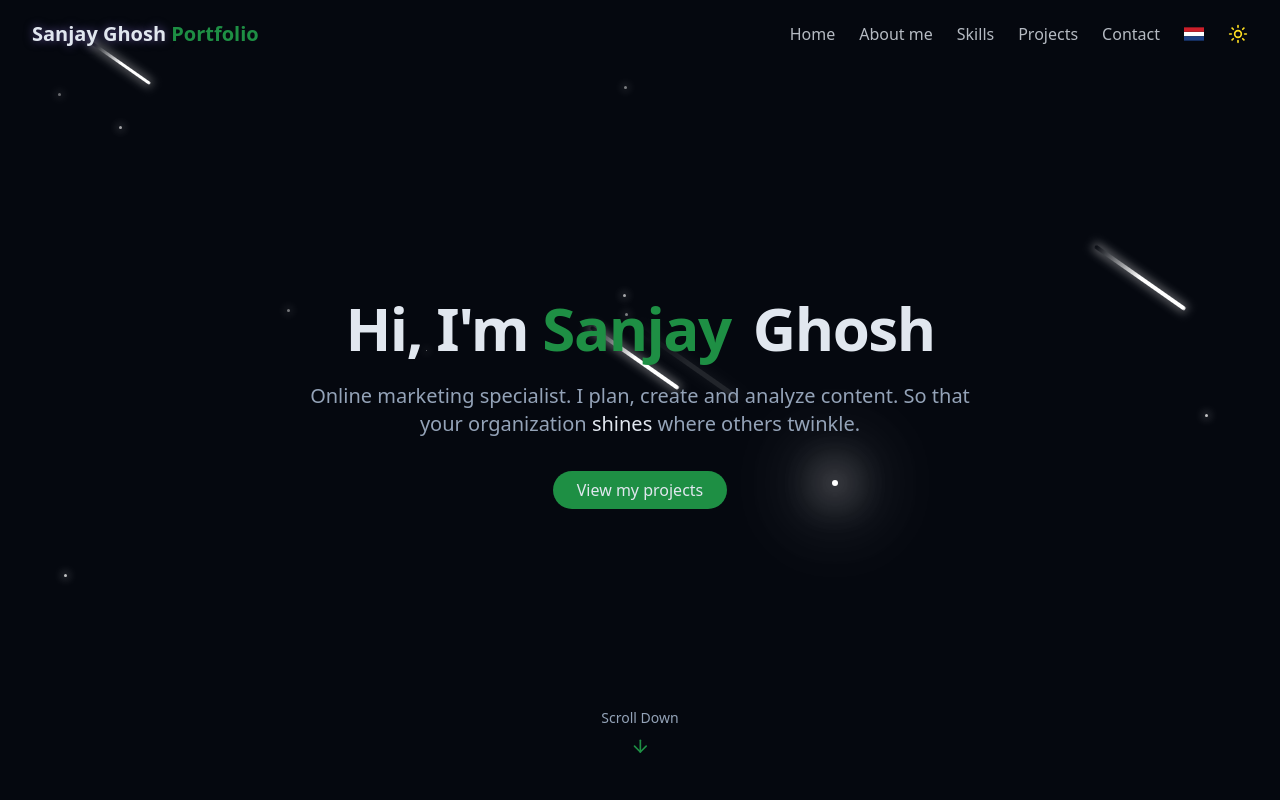
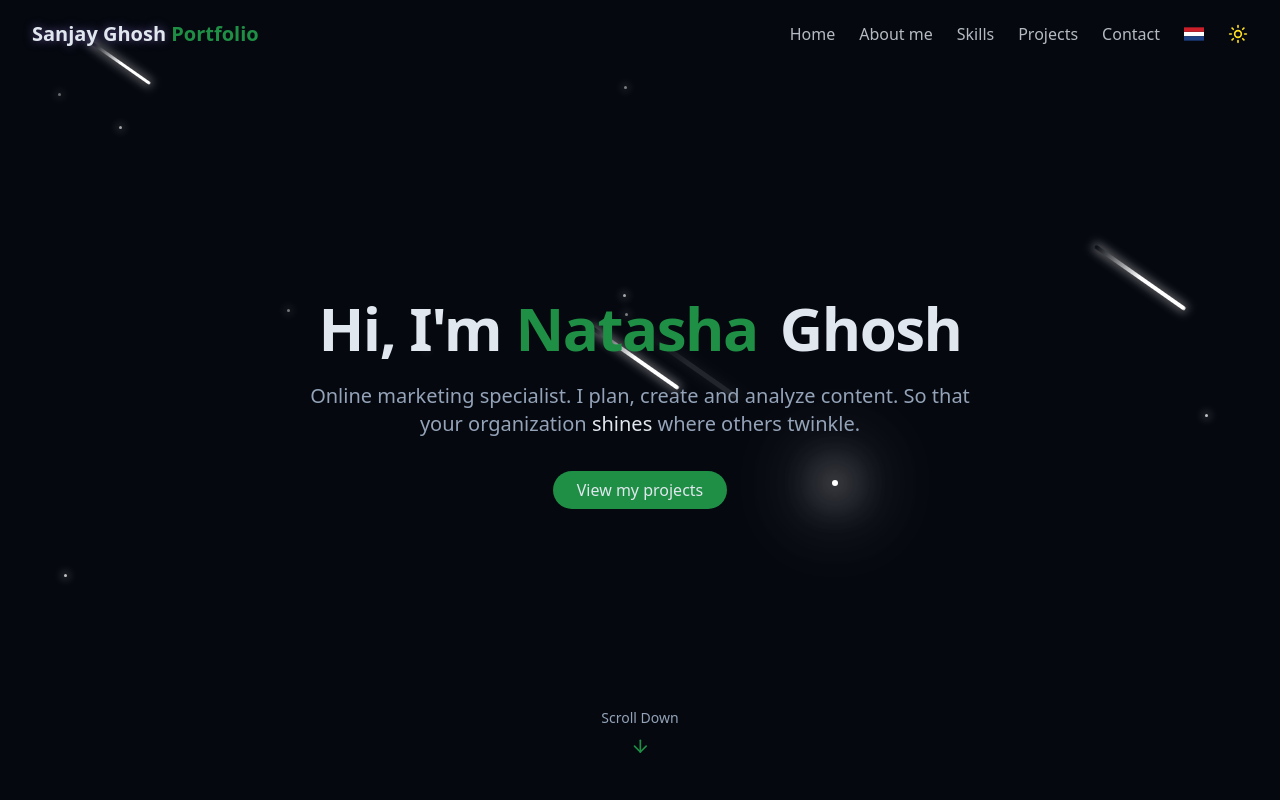
Before and after one commit to Sharkmaaan/portfolio-website, a React (Vite) app: page / in a window 1280 px wide. Shown: the top 800 px of the page. Built offline with nearby package versions, Linux system fonts and the light colour scheme.

Commit message:
Change heading in projects section

```diff
--- a/src/components/HeroSection.jsx
+++ b/src/components/HeroSection.jsx
@@ -10,7 +10,7 @@ export const HeroSection = () => {
             <div className="space-y-6">
                 <h1 className="text-4xl md:text-6xl font-bold tracking-tight">
                     <span className="opacity-0 animate-fade-in">{t('hero.greeting')} </span>
-                    <span className="text-primary opacity-0 animate-fade-in-delay-1">Sanjay </span>
+                    <span className="text-primary opacity-0 animate-fade-in-delay-1">Natasha </span>
                     <span className="text-gradient ml-2 opacity-0 animate-fade-in-delay-2">Ghosh </span>
                 </h1>
                 <p className= "text-lg md:text-xl max-w-2xl mx-auto opacity-0 animate-fade-in-delay-3">
--- a/src/locales/en.json
+++ b/src/locales/en.json
@@ -109,7 +109,7 @@
         "tags": ["PR writing", "Storytelling", "Science communication"]
       },
       "psychologyPlatform": {
-        "title": "Website copywriting for psychology platform",
+        "title": "Website copywriting for It's Just Therapy",
         "description": "Everyone needs some support sometimes. Even a psychology platform that helps people find support.\n\nSaskia wanted to help people find the right therapy, but didn't know how to explain it simply. I wrote a complete website for her, so her visitors knew what they could expect from her.\n\nMeanwhile, the matches are flowing in and plenty of matches are being made. Saves Saskia some headaches too.",
         "tags": ["Website copywriting", "Website content", "Conversion optimization"]
       }
--- a/src/locales/nl.json
+++ b/src/locales/nl.json
@@ -109,7 +109,7 @@
         "tags": ["PR-schrijven", "Storytelling", "Wetenschapscommunicatie"]
       },
       "psychologyPlatform": {
-        "title": "Website copywriting voor psychologieplatform",
+        "title": "Website copywriting voor It's Just Therapy",
         "description": "Iedereen heeft wel eens wat steun nodig. Zelfs een psychologieplatform dat mensen helpt steun te vinden.\n\nSaskia wilde mensen aan de juiste therapie helpen, maar wist niet hoe ze het simpel kon uitleggen. Ik heb voor haar een volledige website geschreven, zodat haar bezoekers wisten wat ze aan haar hadden.\n\nOndertussen stromen de matches binnen en worden er volop matches gemaakt. Scheelt Saskia zelf ook kopzorgen.",
         "tags": ["Website copywriting", "Website-content", "Conversieoptimalisatie"]
       }
```
